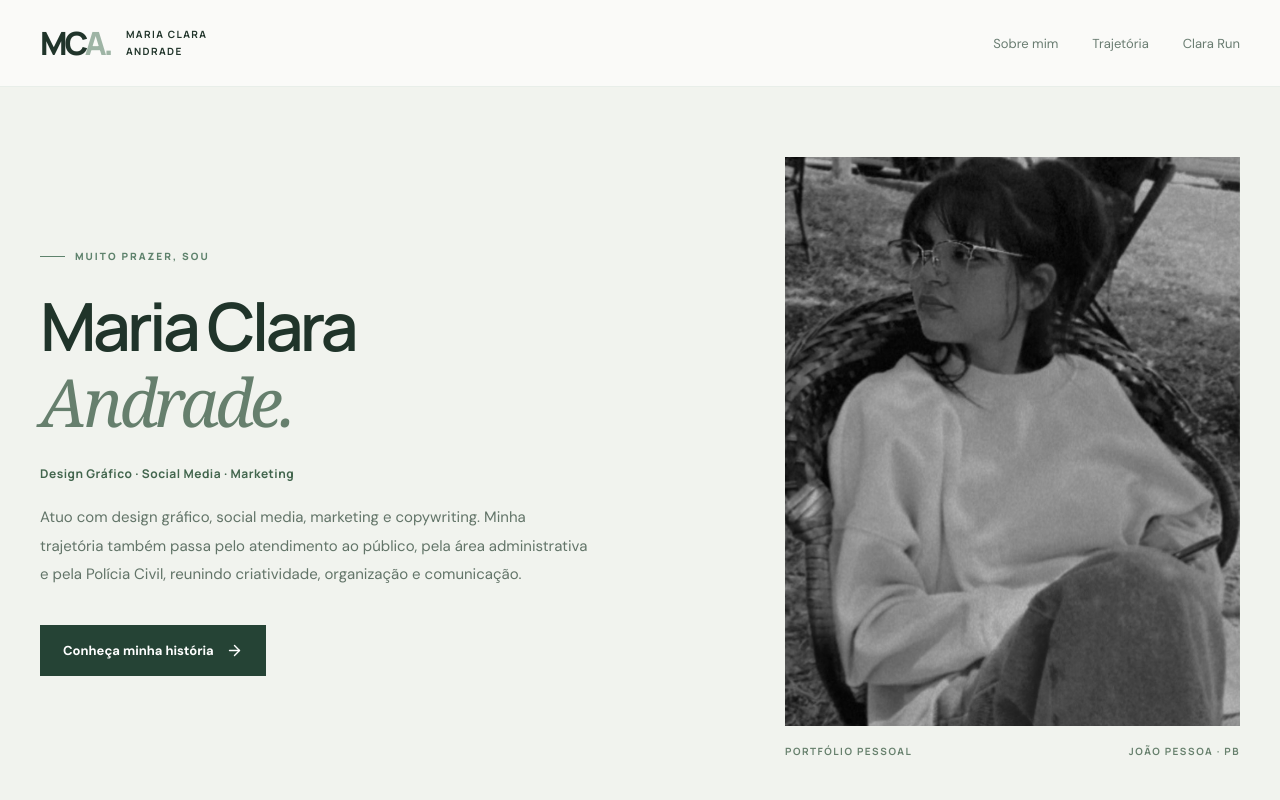
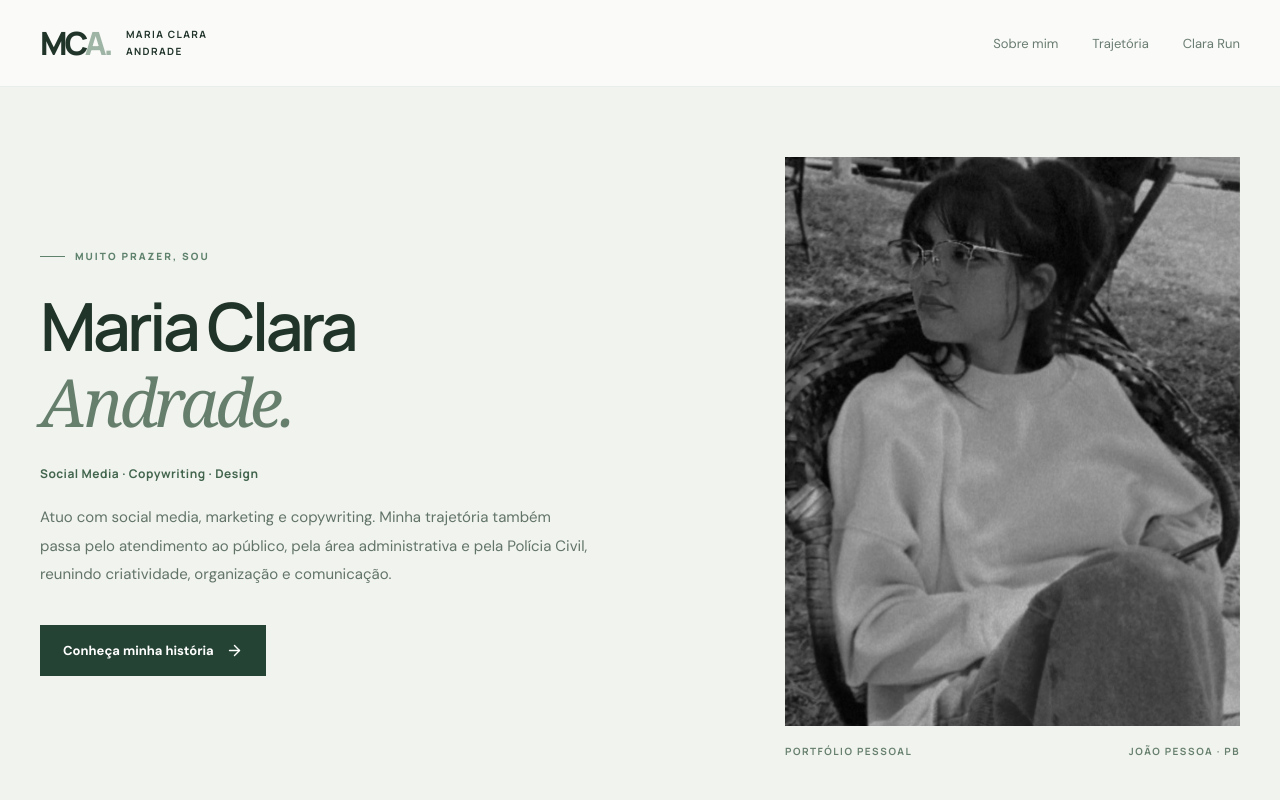
Before and after one commit to jpliratavares/maria-clara-imoveis, a React (Vite) app: page / in a window 1280 px wide. Shown: the top 800 px of the page. Built offline with nearby package versions, Linux system fonts and the light colour scheme.

Commit message:
Refatora p titulo
# Conflicts:
#	src/App.tsx

```diff
--- a/src/App.tsx
+++ b/src/App.tsx
@@ -58,8 +58,8 @@ function Home() {
         <div className="hero-personal-copy">
           <p className="kicker">MUITO PRAZER, SOU</p>
           <h1>Maria Clara<br/><em>Andrade.</em></h1>
-          <p className="hero-role">Design Gráfico · Social Media · Marketing</p>
-          <p className="hero-sub">Atuo com design gráfico, social media, marketing e copywriting. Minha trajetória também passa pelo atendimento ao público, pela área administrativa e pela Polícia Civil, reunindo criatividade, organização e comunicação.</p>
+          <p className="hero-role"> Social Media · Copywriting · Design</p>
+          <p className="hero-sub">Atuo com social media, marketing e copywriting. Minha trajetória também passa pelo atendimento ao público, pela área administrativa e pela Polícia Civil, reunindo criatividade, organização e comunicação.</p>
           <div className="hero-actions"><a className="ctn-btn" href="#sobre">Conheça minha história <ArrowRight size={17}/></a></div>
         </div>
         <div className="hero-personal-visual"><div className="portrait-frame"><img src={`${import.meta.env.BASE_URL}retrato-preto-e-branco.jpeg`} onError={(event) => { event.currentTarget.onerror = null; event.currentTarget.src = `${import.meta.env.BASE_URL}sorriso-frontal.jpeg`; }} alt="Maria Clara Andrade em retrato pessoal preto e branco" loading="eager"/></div><div className="portrait-caption"><span>PORTFÓLIO PESSOAL</span><span>JOÃO PESSOA · PB</span></div></div>
```
